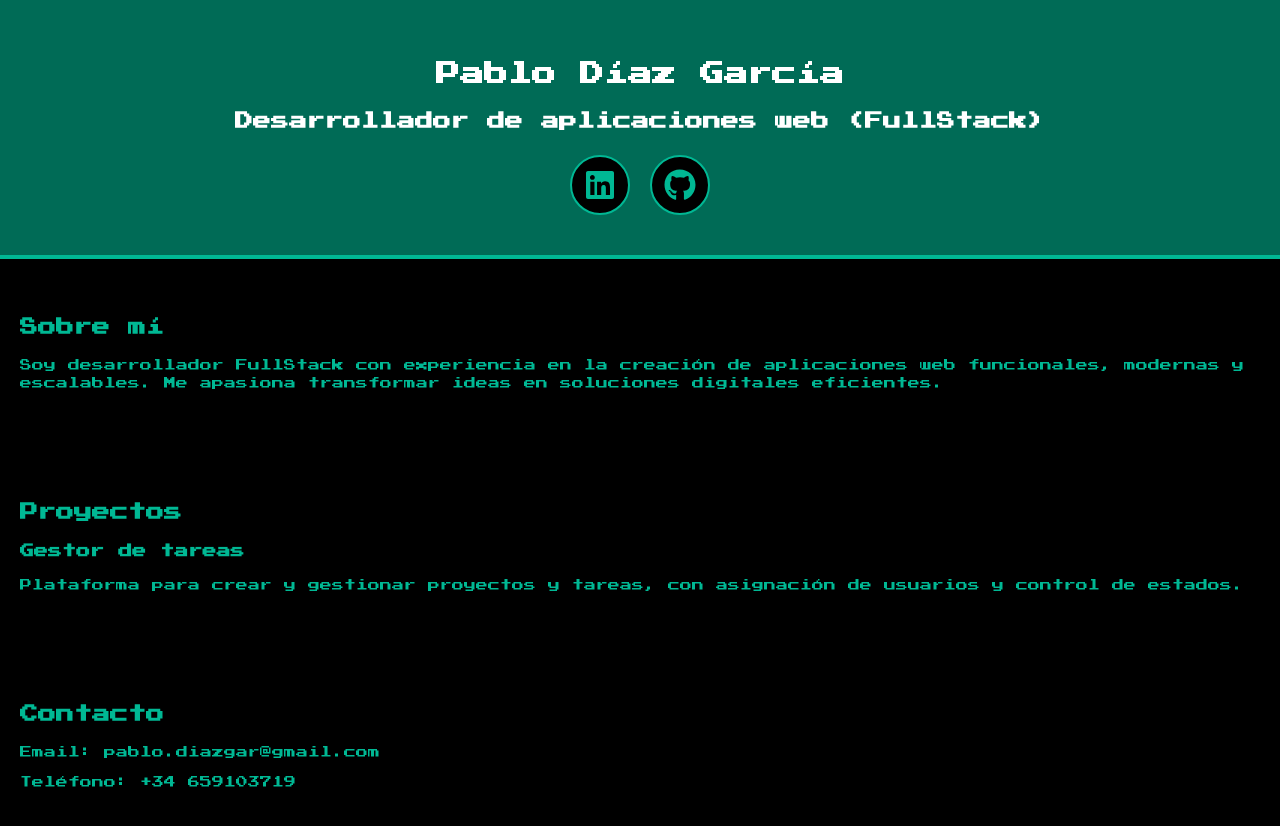
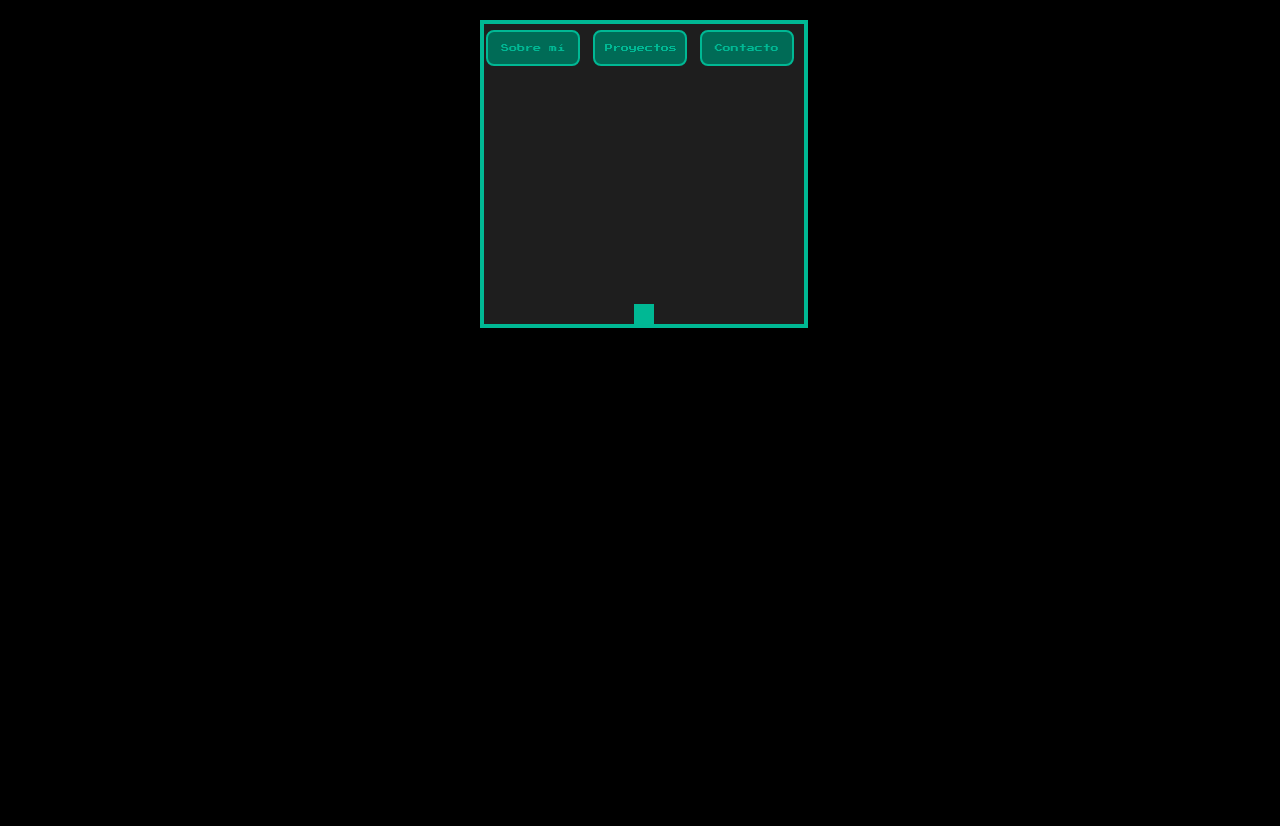
Before and after one commit to PabloDev96/portfolio, a React (Create React App) app: page / in a window 1280 px wide. Shown: the top 826 px of the page. After the commit the page ends 800 px from the top, so only its background shows below. Built offline with nearby package versions, Linux system fonts and the light colour scheme.

Commit message:
implemento pequeño juego simple para interactuar con los botones

```diff
--- a/public/index.html
+++ b/public/index.html
@@ -24,7 +24,7 @@
       work correctly both with client-side routing and a non-root public URL.
       Learn how to configure a non-root public URL by running `npm run build`.
     -->
-    <title>React App</title>
+    <title>PabloDev96</title>
   </head>
   <body>
     <noscript>You need to enable JavaScript to run this app.</noscript>
--- a/src/App.js
+++ b/src/App.js
@@ -1,16 +1,29 @@
-import React from 'react';
+import React, { useState } from 'react';
+import IntroGame from './components/IntroGame';
 import Header from './components/Header';
 import About from './components/About';
 import Projects from './components/Projects';
 import Contact from './components/Contact';
 
 function App() {
+  const [sectionToShow, setSectionToShow] = useState(null);
+
+  const handleGameEnd = (sectionId) => {
+    setSectionToShow(sectionId);
+  };
+
   return (
     <div>
-      <Header />
-      <About />
-      <Projects />
-      <Contact />
+      {!sectionToShow ? (
+        <IntroGame onGameEnd={handleGameEnd} />
+      ) : (
+        <>
+          {sectionToShow === 'about' && <Header />}
+          {sectionToShow === 'about' && <About />}
+          {sectionToShow === 'projects' && <Projects />}
+          {sectionToShow === 'contact' && <Contact />}
+        </>
+      )}
     </div>
   );
 }
--- a/src/components/Header.css
+++ b/src/components/Header.css
@@ -1,22 +1,62 @@
 .header {
-  text-align: center;
-  padding: 40px 10px;
   background-color: #006B56;
   color: white;
+  padding: 40px 20px;
+  text-align: center;
   border-bottom: 4px solid #00b894;
+}
+
+.header-content {
+  display: flex;
+  flex-direction: column;
+  align-items: center;
+}
+
+.profile-photo {
+  width: 120px;
+  height: 120px;
+  border-radius: 50%;
+  /* círculo */
+  border: 3px solid #00b894;
+  margin-bottom: 20px;
+  object-fit: cover;
+}
+
+.text-info h1{
+  margin: 0;
+  font-size: 20px;
+}
+.text-info h2 {
+
+}
+
+/* Responsive para escritorio */
+@media (min-width: 600px) {
+  .header-content {
+    flex-direction: row;
+    justify-content: center;
+    gap: 40px;
+    text-align: left;
+  }
+
+  .profile-photo {
+    margin-bottom: 0;
+    width: 180px;
+    height: 180px;
+  }
 }
 
 .icon-buttons {
   display: flex;
-  justify-content: center;
   gap: 20px;
   margin-top: 20px;
+  justify-content: center;
 }
 
 .icon-button {
   background-color: #000;
   border: 2px solid #00b894;
-  border-radius: 50%;       /* Hace que el borde sea circular */
+  border-radius: 50%;
   padding: 12px;
   color: #00b894;
   text-decoration: none;
@@ -25,11 +65,11 @@
 }
 
 .icon-button:hover.github {
-  color: #000000;
-  background-color: #ffffff;
+  color: #000;
+  background-color: #fff;
 }
 
 .icon-button:hover.linkedin {
   color: #0A66C2;
-  background-color: #ffffff;
+  background-color: #fff;
 }
--- a/src/components/Header.js
+++ b/src/components/Header.js
@@ -5,27 +5,22 @@ import './Header.css'; // Agregamos el CSS externo
 const Header = () => {
   return (
     <header className="header">
+      <div className="header-content">
+        <img src="/img_portfolio.png" alt="Pablo Díaz" className="profile-photo" />
+
+        <div className="text-info">
           <h1>Pablo Díaz García</h1>
           <h2>Desarrollador de aplicaciones web (FullStack)</h2>
 
           <div className="icon-buttons">
-        <a
-          href="https://www.linkedin.com/in/pablo-díaz-garcía-344048350"
-          target="_blank"
-          rel="noopener noreferrer"
-          className="icon-button linkedin"
-        >
+            <a href="https://www.linkedin.com/in/pablo-díaz-garcía-344048350" target="_blank" rel="noopener noreferrer" className="icon-button linkedin">
               <FaLinkedin size={32} />
             </a>
-
-        <a
-          href="https://github.com/PabloDev96"
-          target="_blank"
-          rel="noopener noreferrer"
-          className="icon-button github"
-        >
+            <a href="https://github.com/PabloDev96" target="_blank" rel="noopener noreferrer" className="icon-button github">
               <FaGithub size={32} />
             </a>
+          </div>
+        </div>
       </div>
     </header>
   );
--- /dev/null
+++ b/src/components/IntroGame.css
@@ -0,0 +1,47 @@
+.intro-game {
+  position: relative;
+  width: 100%;
+  max-width: 320px;
+  margin: 0 auto;
+  padding-top: 20px;
+}
+
+.pixel-canvas {
+  width: 100%;
+  border: 4px solid #00b894;
+  background-color: #1e1e1e;
+  image-rendering: pixelated;
+  display: block;
+}
+
+.marcianos {
+  position: absolute;
+  top: 30px;
+  left: 0;
+  width: 100%;
+  display: flex;
+  justify-content: space-around;
+  pointer-events: none; /* No bloquea clics */
+}
+
+.marciano {
+  font-family: 'PressStart2P', monospace;
+  font-size: 8px;
+  background-color: #006B56;
+  color: #00b894;
+  padding: 10px;
+  border: 2px solid #00b894;
+  border-radius: 8px;
+  pointer-events: auto; /* Permite recibir colisiones */
+  user-select: none;
+  text-align: center;
+  width: 70px;
+}
+
+@media (max-width: 500px) {
+  .marciano {
+    font-size: 6px;
+    padding: 6px;
+    width: 60px;
+  }
+}
--- /dev/null
+++ b/src/components/IntroGame.js
@@ -0,0 +1,104 @@
+import React, { useEffect, useRef, useState } from 'react';
+import './IntroGame.css';
+
+export default function IntroGame({ onGameEnd }) {
+  const canvasRef = useRef(null);
+  const [bullets, setBullets] = useState([]);
+  const [explosions, setExplosions] = useState([]);
+  const [x, setX] = useState(150);
+
+  const aboutRef = useRef(null);
+  const projectsRef = useRef(null);
+  const contactRef = useRef(null);
+
+  const sectionRefs = {
+    about: aboutRef,
+    projects: projectsRef,
+    contact: contactRef,
+  };
+
+  const sections = [
+    { id: 'about', label: 'Sobre mí' },
+    { id: 'projects', label: 'Proyectos' },
+    { id: 'contact', label: 'Contacto' },
+  ];
+
+  useEffect(() => {
+    const canvas = canvasRef.current;
+    const ctx = canvas.getContext('2d');
+
+    let animationId;
+    const width = canvas.width;
+    const height = canvas.height;
+
+    const draw = () => {
+      ctx.clearRect(0, 0, width, height);
+      ctx.fillStyle = '#00b894';
+      ctx.fillRect(x, height - 20, 20, 20); // nave
+
+      // Dibujar balas
+      ctx.fillStyle = '#fff';
+      bullets.forEach((b, i) => {
+        ctx.fillRect(b.x, b.y, 4, 10);
+        b.y -= 5;
+        if (b.y < 0) bullets.splice(i, 1);
+
+        sections.forEach((s) => {
+          const targetRef = sectionRefs[s.id];
+          const rect = targetRef.current.getBoundingClientRect();
+          const canvasRect = canvas.getBoundingClientRect();
+
+          const targetX = rect.left - canvasRect.left;
+          const targetY = rect.top - canvasRect.top;
+
+          if (
+            b.x >= targetX &&
+            b.x <= targetX + rect.width &&
+            b.y >= targetY &&
+            b.y <= targetY + rect.height
+          ) {
+            bullets.splice(i, 1);
+            setExplosions((prev) => [...prev, { x: b.x, y: b.y, frame: 0 }]);
+            setTimeout(() => onGameEnd(s.id), 500); // Pasa el id de la sección
+          }
+        });
+      });
+
+      // Dibujar explosiones
+      explosions.forEach((ex, i) => {
+        ctx.fillStyle = `rgba(255, 0, 0, ${1 - ex.frame / 5})`;
+        ctx.beginPath();
+        ctx.arc(ex.x, ex.y, ex.frame * 4, 0, 2 * Math.PI);
+        ctx.fill();
+        ex.frame++;
+        if (ex.frame > 5) explosions.splice(i, 1);
+      });
+
+      animationId = requestAnimationFrame(draw);
+    };
+    draw();
+
+    return () => cancelAnimationFrame(animationId);
+  }, [bullets, x, explosions, onGameEnd]);
+
+  useEffect(() => {
+    const handleKey = (e) => {
+      if (e.key === 'ArrowLeft') setX((prev) => Math.max(0, prev - 10));
+      if (e.key === 'ArrowRight') setX((prev) => Math.min(280, prev + 10));
+      if (e.key === ' ') setBullets((prev) => [...prev, { x: x + 8, y: 280 }]);
+    };
+    window.addEventListener('keydown', handleKey);
+    return () => window.removeEventListener('keydown', handleKey);
+  }, [x]);
+
+  return (
+    <div className="intro-game">
+      <canvas ref={canvasRef} width={320} height={300} className="pixel-canvas" />
+      <div className="marcianos">
+        <div key="about" ref={aboutRef} className="marciano">Sobre mí</div>
+        <div key="projects" ref={projectsRef} className="marciano">Proyectos</div>
+        <div key="contact" ref={contactRef} className="marciano">Contacto</div>
+      </div>
+    </div>
+  );
+}
```
Also changed, not shown: public/img_portfolio.png (added), 1 other file (tests, documents, lock files or other folders). Lines whose indentation alone changed are shown as unchanged.
